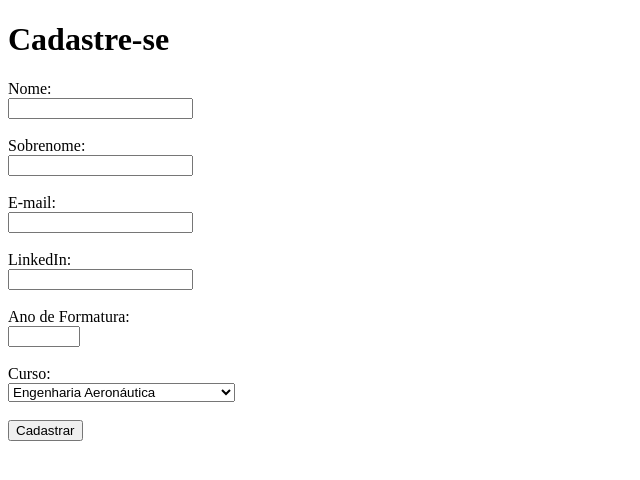
After one commit to heladiolopes/portalCEE, a Flask app: template source/templates/register.html in a window 1280 px wide. The commit adds this page. Shown: the top 480 px of the page, without its empty margins (0-640 px from the left). Run offline with Flask 2, Linux system fonts and the light colour scheme; the template is opened without the code that fills it, so the values that code supplies are empty.

Commit message:
Adicionando templates

```diff
--- a/source/static/hello.js
+++ /dev/null
@@ -1,3 +0,0 @@
-function sayHello() {
-    alert("Hello World")
-}
--- /dev/null
+++ b/source/templates/register.html
@@ -0,0 +1,47 @@
+<!doctype html>
+
+<html>
+
+	<head>
+		<title>Portal CEE - O Seu Porta de Vagas</title>
+		<meta charset="utf-8" />
+	</head>
+
+	<body>
+
+		<h1>Cadastre-se</h1>
+		<form>
+
+			Nome:<br />
+			<input type="text" /> <br/><br/>
+
+			Sobrenome:<br />
+			<input type="text" /> <br /><br/>
+
+			E-mail:<br />
+			<input type="email" /><br /><br/>
+
+			LinkedIn:<br />
+			<input type="url" /><br /><br/>
+
+			Ano de Formatura:<br />
+			<input type="number" min="2000" max="2030"><br /><br/>
+
+			Curso:<br />
+			<select>
+				<option>Engenharia Aeronáutica</option>
+				<option>Engenharia Eletrônica</option>
+				<option>Engenharia Mecânica-Aeronáutica</option>
+				<option>Engenharia Civil-Aeronáutica</option>
+				<option>Engenharia de Computação</option>
+				<option>Engenharia Aeroespacial</option>
+			</select>
+			<br /><br/>
+
+			<input type="submit" value="Cadastrar" />
+
+		</form>
+
+	</body>
+
+</html>
```
Also changed, not shown: source/templates/index.html (+26 -7 lines).
